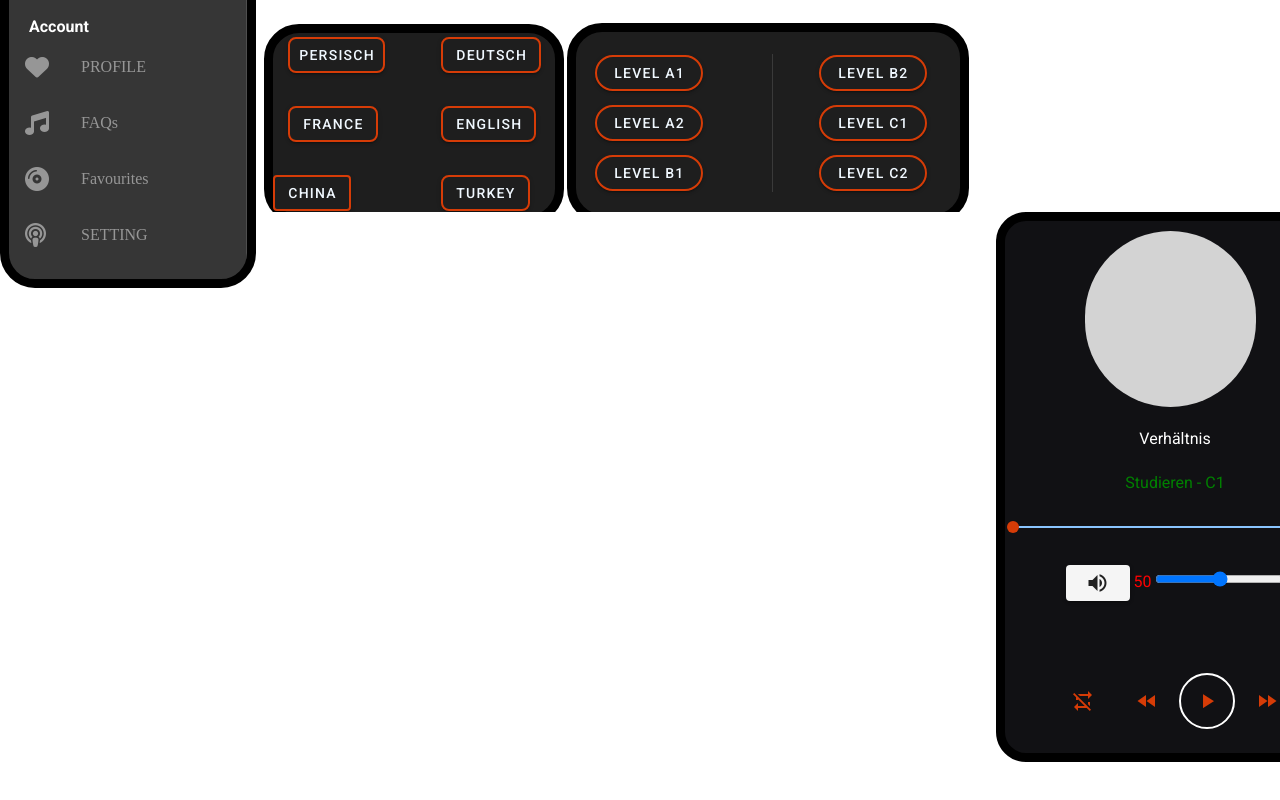
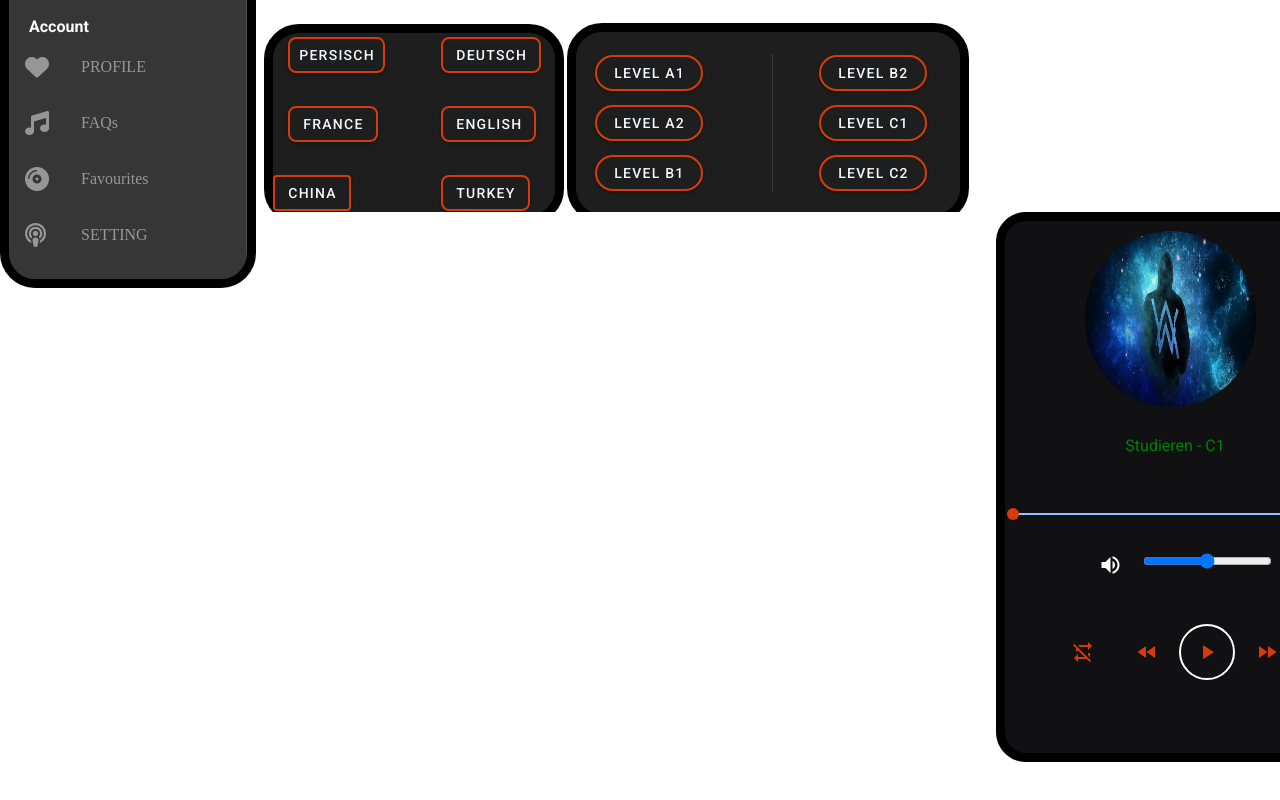
Before and after one commit to ASH-HKAN/Media, a Vue app: page / in a window 1280 px wide. Shown: the part 512-1312 px from the top of the page. Built offline with nearby package versions, Linux system fonts and the light colour scheme; what vue-carousel-3d would draw is missing.

Commit message:
homePlayer-finished

```diff
--- a/src/components/HomePlayer.vue
+++ b/src/components/HomePlayer.vue
@@ -2,11 +2,13 @@
   <v-app>
     <div class="ss">
       <!-- it fill be -->
-      <div class="img"></div>
-      <p class="additional-text">Verhältnis</p>
+      <img class="img" src="alan.jpg" alt="Image Description" />
+      <p class="additional-text">{{ currentTrack.title }}</p>
       <p class="additional-text2">Studieren - C1</p>
       <!-- it fill be -->
-
+      <v-row style="color: aliceblue; margin-left: 290px">
+        {{ this.timeFormat }}
+      </v-row>
       <v-row class="text-center">
         <v-col>
           <v-slider
@@ -16,13 +18,19 @@
             @change="seek"
           ></v-slider>
           <!-- vol -->
-          <div>
-            <v-btn @click="toggleVolume">
+          <v-btn
+            @click="toggleVolume"
+            :style="{
+              width: '0px',
+              height: '0px',
+              backgroundColor: 'transparent',
+              color: '#fff',
+            }"
+          >
             <v-icon>
               {{ volIcon ? "mdi-volume-high" : "mdi-volume-off" }}</v-icon
             >
           </v-btn>
-            {{ this.currentVolume }}
           <input
             v-if="volIcon"
             v-model="currentVolume"
@@ -31,11 +39,8 @@
             min="0"
             max="100"
           />
-          </div>
+
           <!-- vol -->
-          <v-row style="color: aliceblue; margin-left: 290px">
-            {{ this.timeFormat }}
-          </v-row>
 
           <br />
           <br />
@@ -185,10 +190,10 @@ export default {
     toggleVolume() {
       this.volIcon = !this.volIcon;
       if (this.volIcon == false) {
-        this.savedVolume = this.currentVolume; // ذخیره کردن حجم فعلی
+        this.savedVolume = this.currentVolume;
         this.currentVolume = 0;
       } else {
-        this.currentVolume = this.savedVolume; // بازگرداندن حجم ذخیره شده
+        this.currentVolume = this.savedVolume;
       }
       this.audioElement.volume = this.currentVolume / 100;
     },
--- a/src/views/HomeView.vue
+++ b/src/views/HomeView.vue
@@ -15,13 +15,15 @@ import PlayList from "../components/Playlist.vue";
 import Language from "../components/Language.vue";
 import Level from "../components/Level.vue";
 // import Categories from "../components/Categories.vue";
-import HomePlayer from "@/components/HomePlayer.vue";
+import HomePlayer from "../components/HomePlayer.vue";
 
-import { Carousel3d, Slide } from "vue-carousel-3d";
+// import { Carousel3d, Slide } from "vue-carousel-3d";
 
 export default {
   data: () => {
-    return {};
+    return {
+      audioElement: new Audio(),
+    };
   },
 
   components: {
@@ -31,8 +33,8 @@ export default {
     Language,
     Level,
     // Categories,
-    Carousel3d,
-    Slide,
+    // Carousel3d,
+    // Slide,
   },
 };
 </script>
```
Lines whose indentation alone changed are shown as unchanged.
